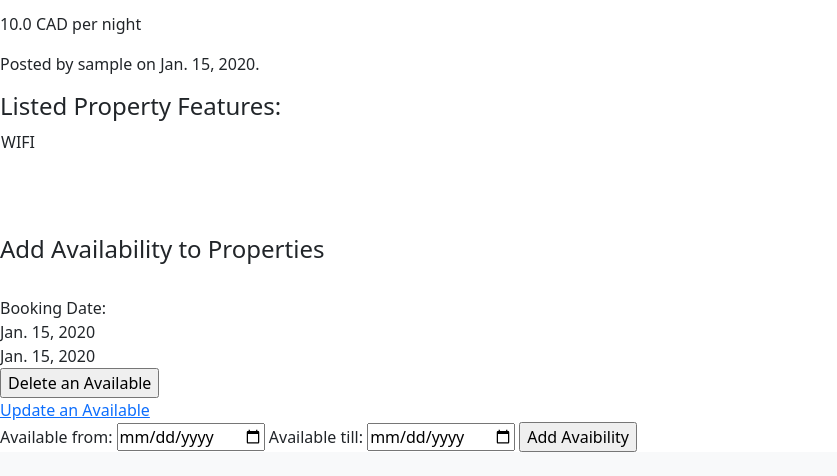
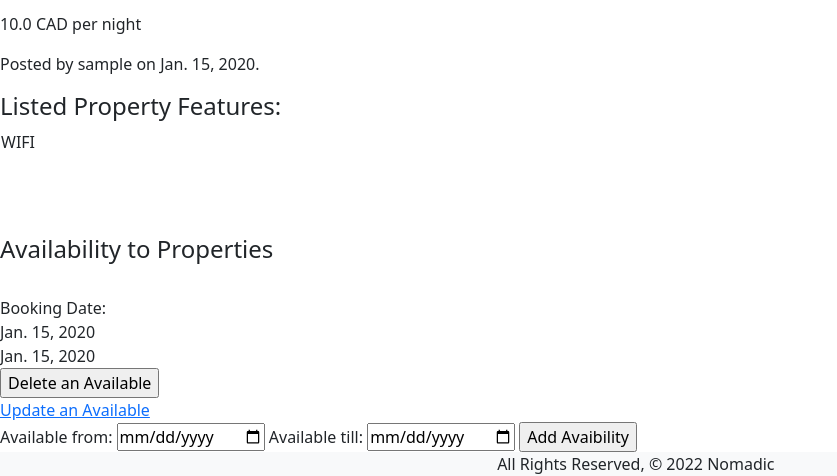
Before and after one commit to Tosin0814/Nomadic, a Django app: page /1/ in a window 1280 px wide. Shown: the part 469-945 px from the top of the page, without its empty margins (0-837 px from the left). Before the commit the page ends 921 px from the top, so only its background shows below. Run offline with Django 4.2, Linux system fonts and the light colour scheme; tables that the repository leaves empty hold one stand-in row (values such as "Sample post"); grey boxes marked "Sample" are stand-in pictures.

Commit message:
add footer

```diff
--- a/main_app/templates/base.html
+++ b/main_app/templates/base.html
@@ -47,8 +47,8 @@
         {% endblock %}
     </main>
 
-    <footer>
-
+    <footer class="text-center p3 bg-light">
+        <div>All Rights Reserved, &copy; 2022 Nomadic &nbsp;</div>
     </footer>
 
 
--- a/main_app/templates/property/detail.html
+++ b/main_app/templates/property/detail.html
@@ -87,7 +87,7 @@
 
     <!-- Availabilit -->
      <div style="margin-top:80px">
-        <h4>Add Availability to Properties</h4>
+        <h4>Availability to Properties</h4>
         {% for availability in property.availability_set.all %}
         <div>
             <br>
```
